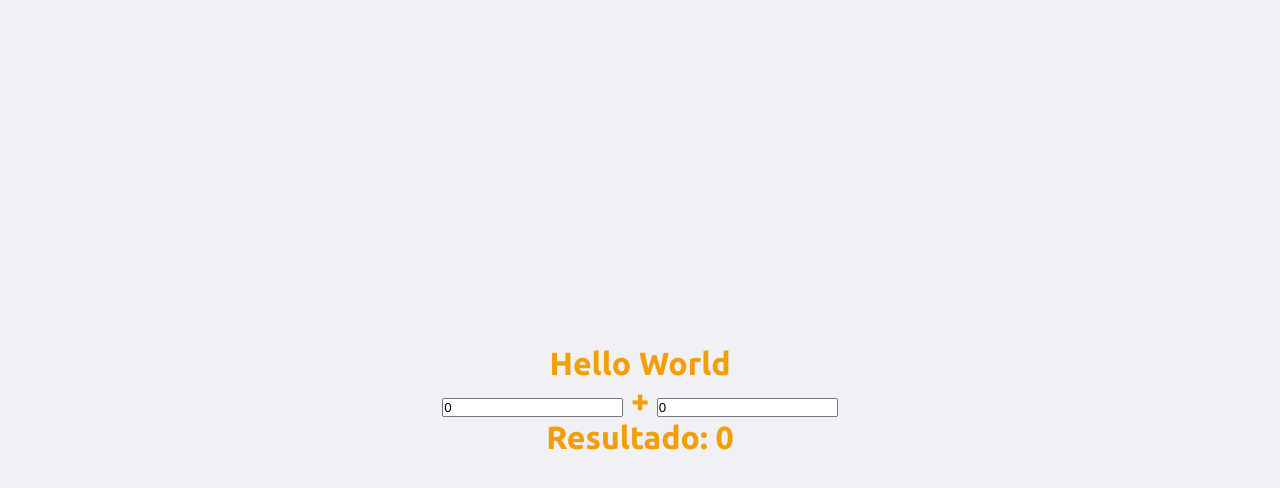
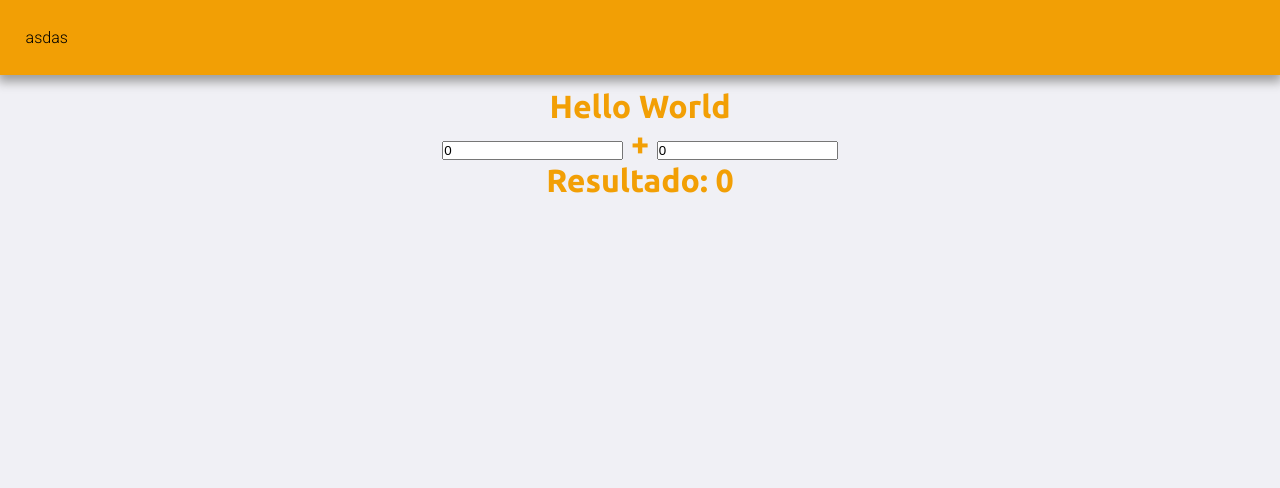
Before and after one commit to Marcio-Tiene/beer-swifty-tool-frontend, a React (Create React App) app: page / in a window 1280 px wide. Shown: the top 488 px of the page. Built offline with nearby package versions, Linux system fonts and the light colour scheme.

Commit message:
Starting development of page Header

```diff
--- /dev/null
+++ b/src/components/Header/index.tsx
@@ -0,0 +1,15 @@
+import styled from 'styled-components';
+
+export const Header = styled.div`
+  position: fixed;
+  display: flex;
+  align-items: center;
+  justify-content: flex-start;
+  padding: 0 2vw;
+  top: 0;
+  width: 100vw;
+  height: 75px;
+
+  background-color: var(--primary-color);
+  box-shadow: 0px 5px 10px 2px var(--blackLighter);
+`;
--- a/src/pages/Home/index.tsx
+++ b/src/pages/Home/index.tsx
@@ -1,4 +1,5 @@
 import React, { useState } from 'react';
+import { Header } from '../../components/Header';
 import { Container, Hello } from './style';
 
 const Home: React.FC = () => {
@@ -11,6 +12,7 @@ const Home: React.FC = () => {
   }
   return (
     <Container>
+      <Header>asdas</Header>
       <Hello>Hello World</Hello>
       <Hello>
         <input
--- a/src/pages/Home/style.tsx
+++ b/src/pages/Home/style.tsx
@@ -1,11 +1,13 @@
 import styled from 'styled-components';
 
 export const Container = styled.div`
+  margin-top: 75px;
+  padding: 1vw 0vw;
   width: 100vw;
-  height: 100vh;
+  height: calc(100vh -75px);
   display: flex;
   flex-direction: column;
-  justify-content: center;
+  /* justify-content: center; */
 `;
 
 export const Hello = styled.h1`
```
Also changed, not shown: tsconfig.json (+7 -9 lines).
